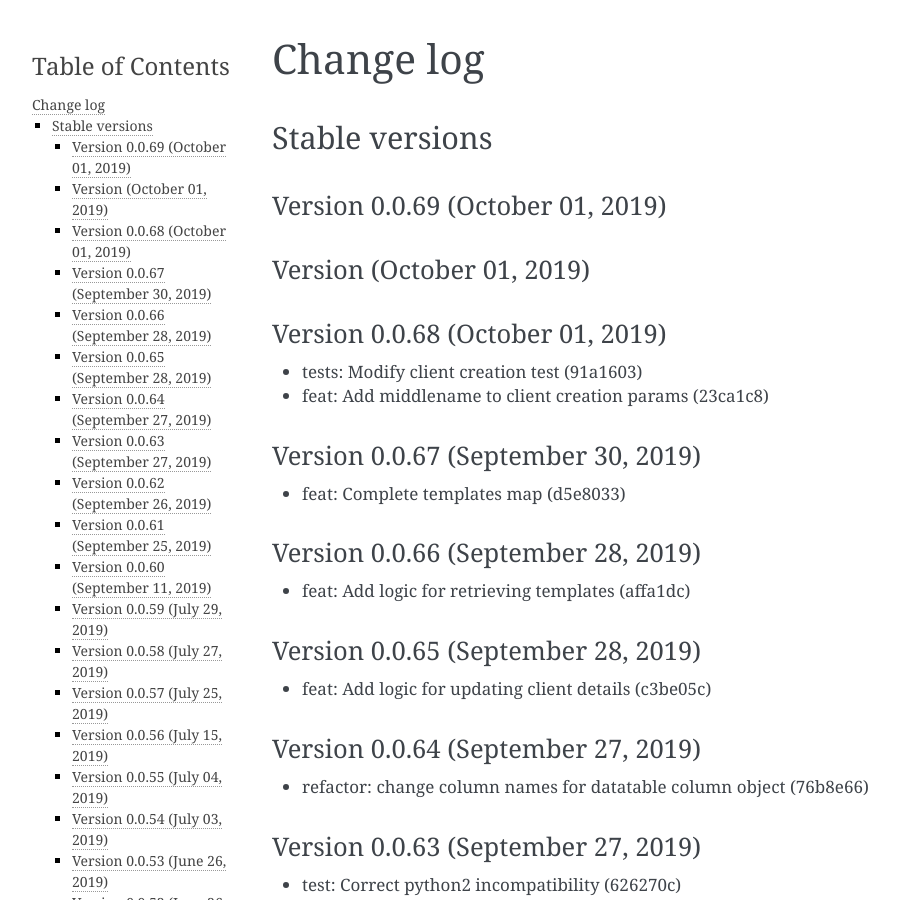
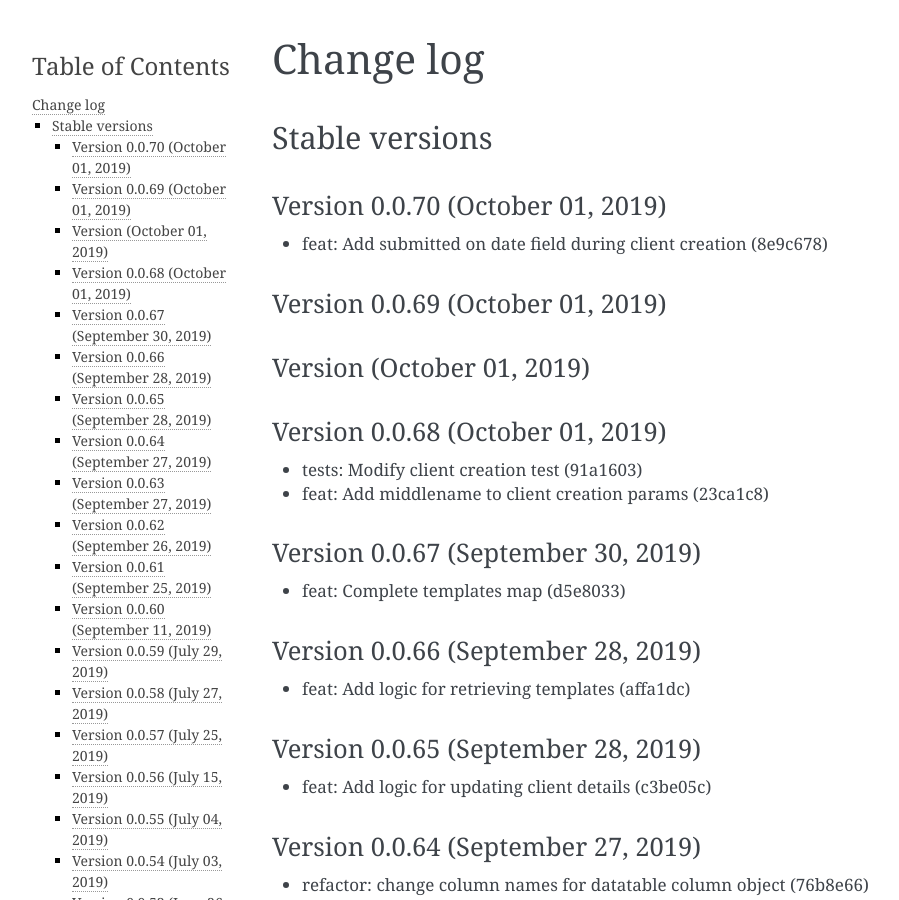
Before and after one commit to mobidevke/PyFineract, a Sphinx documentation site: the page built from docs/changes.rst, in a window 1280 px wide and 900 px high. Shown: the whole window, without its empty margins (148-1047 px from the left). Built offline with Sphinx 7.4.7, drawn with Linux system fonts in a browser that asks for light colours; formulas are drawn with MathJax 3.

Commit message:
Publish version 0.0.70

```diff
--- a/docs/changes.rst
+++ b/docs/changes.rst
@@ -3,6 +3,11 @@ Change log
 
 Stable versions
 ~~~~~~~~~~~~~~~
+
+Version 0.0.70 (October 01, 2019)
+-------------------------------------
+
+* feat: Add submitted on date field during client creation (8e9c678)
 
 Version 0.0.69 (October 01, 2019)
 -------------------------------------
--- a/setup.py
+++ b/setup.py
@@ -2,7 +2,7 @@ import textwrap
 
 import setuptools
 
-version = "0.0.69"
+version = "0.0.70"
 
 if __name__ == '__main__':
     setuptools.setup(
```
